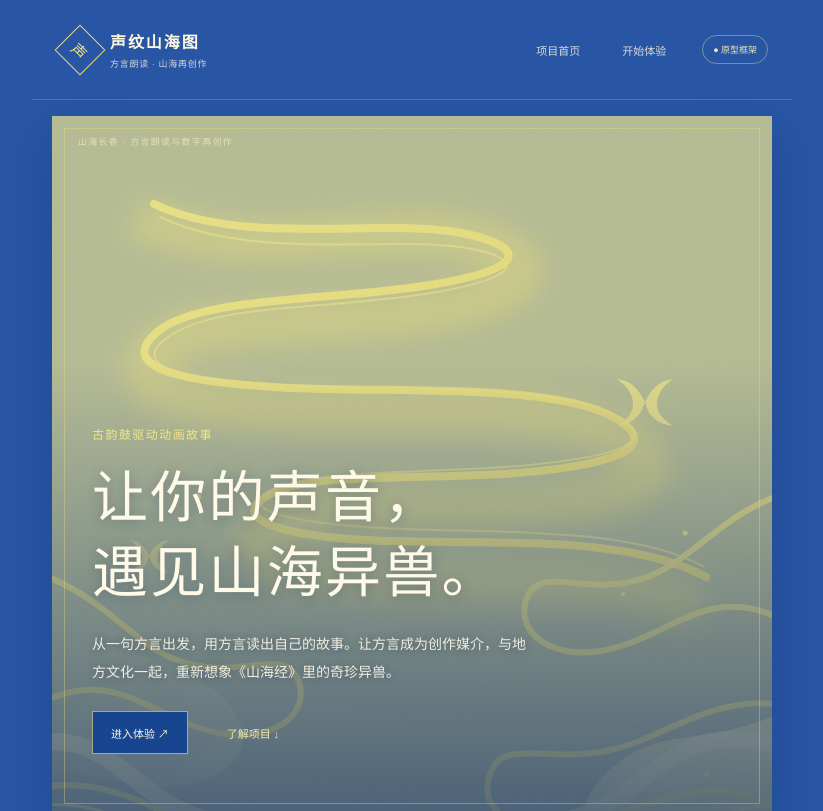
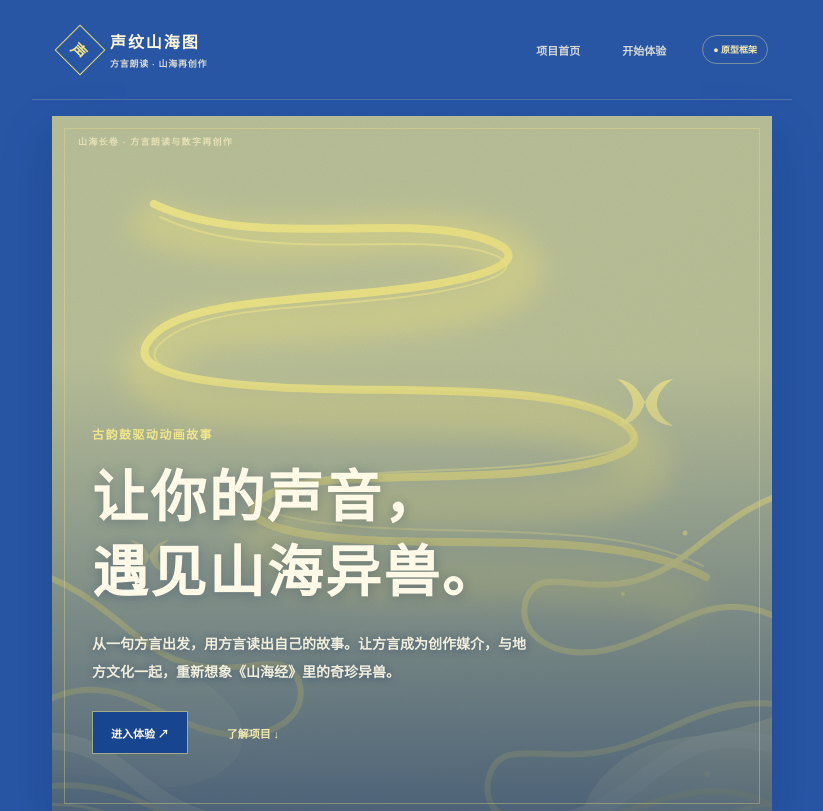
Before and after one commit to liluming10086/shengwen-shanhaijing, a React (Vite) app: page / in a window 1280 px wide. Shown: the top 811 px of the page, without its empty margins (228-1051 px from the left). Built offline with nearby package versions, Linux system fonts and the light colour scheme.

Commit message:
style: simulate bold KaiTi font across site

```diff
--- a/src/theme.css
+++ b/src/theme.css
@@ -13,7 +13,10 @@
 
 html, body, #root, #root * {
   font-family: var(--serif) !important;
+  font-weight: 600;
+  font-synthesis: weight;
 }
+#root b, #root strong, #root h1, #root h2 { font-weight: 700; }
 * { scrollbar-color: #decf64 #244d96; }
 html { scroll-behavior: smooth; }
 body, .shell { color: #f6f0dc; background: #2856a5; }
```
